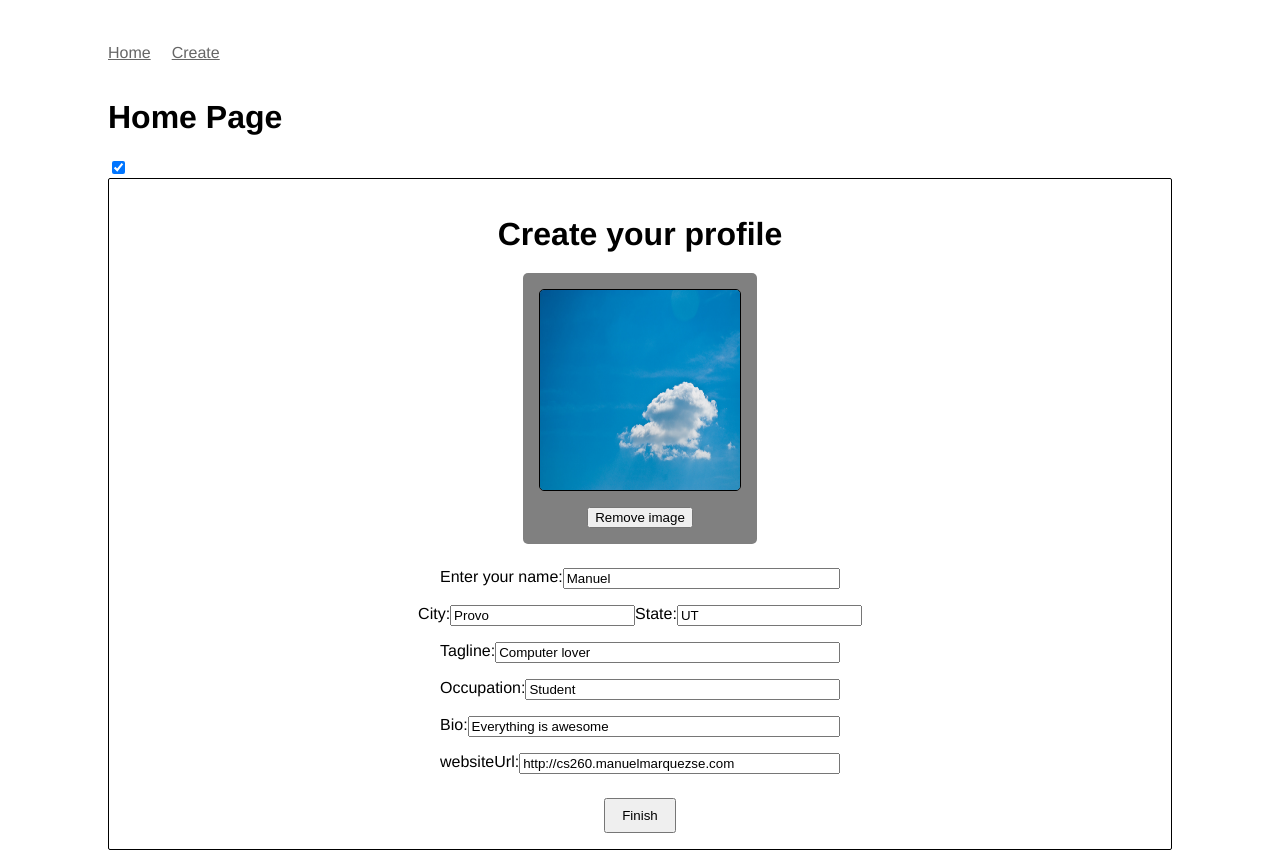
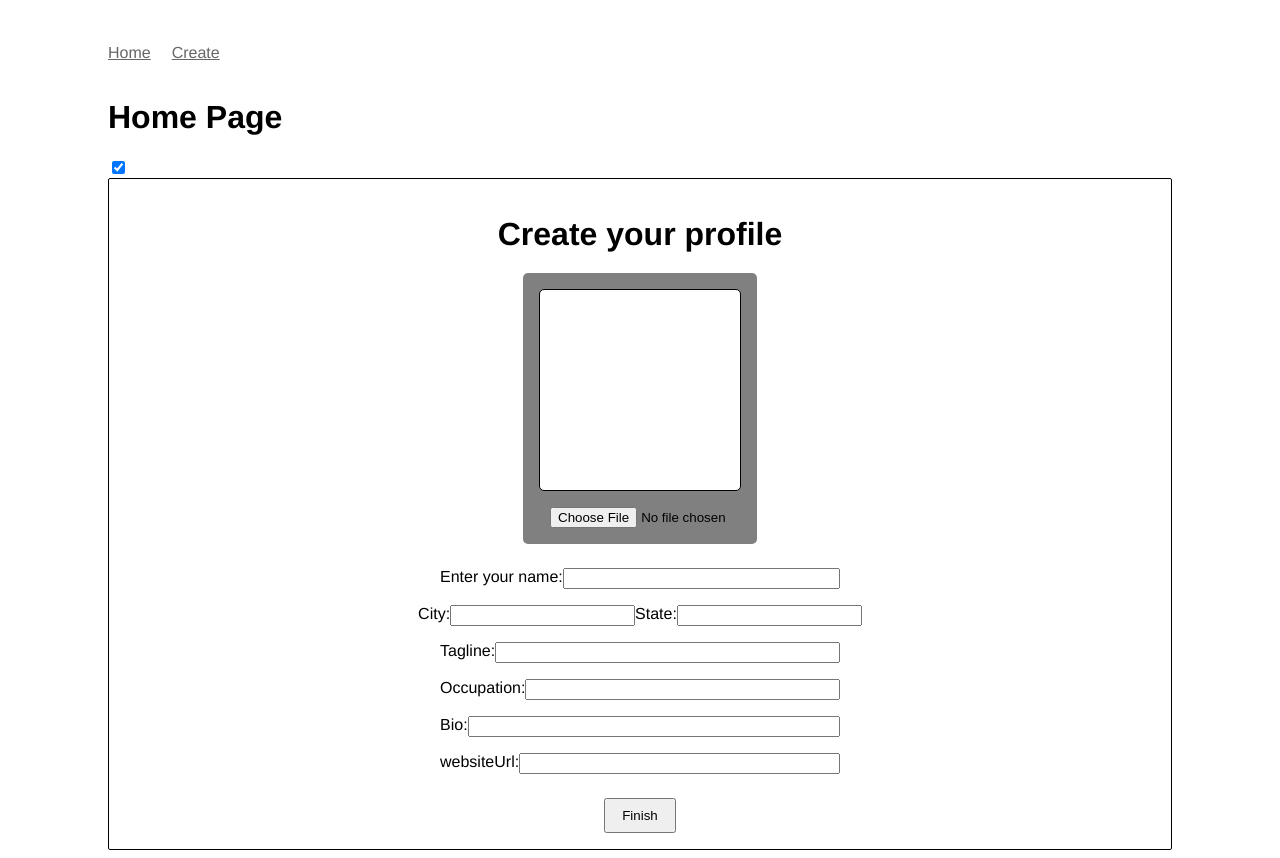
Before and after one commit to dansteren/creative-project-3, a Vue app: page / in a window 1280 px wide. Built offline with nearby package versions, Linux system fonts and the light colour scheme.

Commit message:
remove default data

```diff
--- a/src/components/HomePage.vue
+++ b/src/components/HomePage.vue
@@ -33,14 +33,14 @@ export default {
     return {
       editing: true,
       user: {
-        imageUrl: '/static/images/cloud.jpg',
-        name: 'Manuel',
-        occupation: 'Student',
-        city: 'Provo',
-        state: 'UT',
-        websiteUrl: 'http://cs260.manuelmarquezse.com',
-        tagline: 'Computer lover',
-        bio: 'Everything is awesome'
+        imageUrl: '',
+        name: '',
+        occupation: '',
+        city: '',
+        state: '',
+        websiteUrl: '',
+        tagline: '',
+        bio: ''
       }
     };
   },
```
